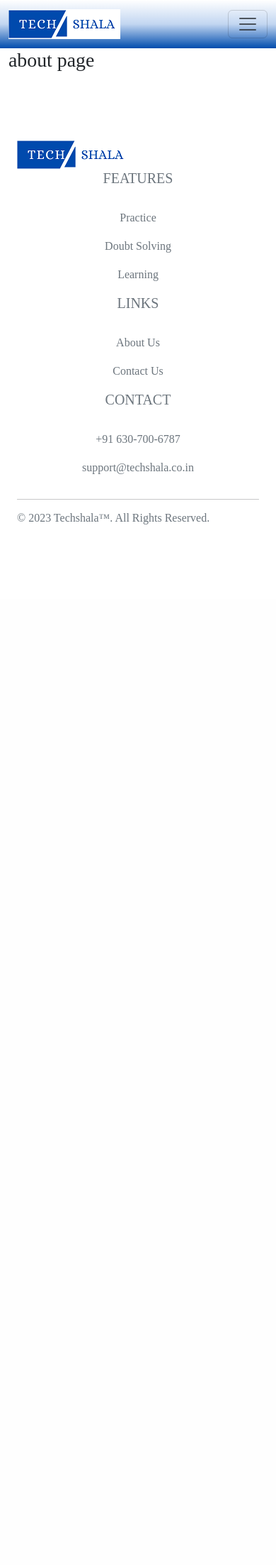
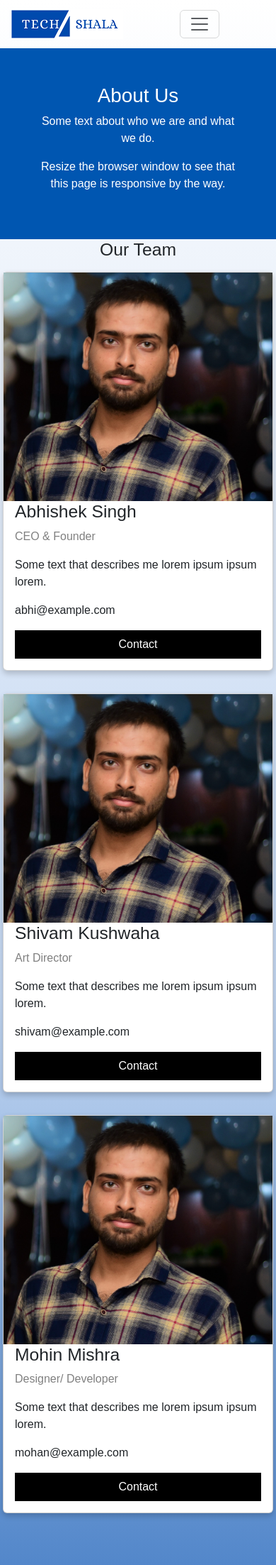
Before and after one commit to Mohini123github/TechShala, a CodeIgniter app: page /Tech-shala/Welcome/aboutus in a window 390 px wide. Shown: the top 2205 px of the page at 71% size. Before the commit the page ends 739 px from the top, so only its background shows below. Run offline with CodeIgniter, Linux system fonts and the light colour scheme.

Commit message:
About Page added

```diff
--- a/application/views/common/about.php
+++ b/application/views/common/about.php
@@ -1,3 +1,127 @@
+<!DOCTYPE html>
+<html>
+<head>
+<meta name="viewport" content="width=device-width, initial-scale=1">
+<style>
+body {
+  font-family: Arial, Helvetica, sans-serif;
+  margin: 0;
+}
+
+html {
+  box-sizing: border-box;
+}
+
+*, *:before, *:after {
+  box-sizing: inherit;
+}
+
+.column {
+  float: left;
+  width: 33.3%;
+  margin-bottom: 16px;
+  padding: 0 8px;
+}
+
+.card {
+  box-shadow: 0 4px 8px 0 rgba(0, 0, 0, 0.2);
+  margin: 8px;
+}
+
+.about-section {
+  padding: 50px;
+  text-align: center;
+  background-color: #0056b1;
+  color: white;
+}
+
+.container {
+  padding: 0 16px;
+}
+
+.container::after, .row::after {
+  content: "";
+  clear: both;
+  display: table;
+}
+
+.title {
+  color: grey;
+}
+
+.button {
+  border: none;
+  outline: 0;
+  display: inline-block;
+  padding: 8px;
+  color: white;
+  background-color: #000;
+  text-align: center;
+  cursor: pointer;
+  width: 100%;
+}
+
+.button:hover {
+  background-color: #0056b1;
+}
+
+@media screen and (max-width: 650px) {
+  .column {
+    width: 100%;
+    display: block;
+  }
+}
+</style>
+</head>
+<body>
+
+<div class="about-section">
+  <h1>About Us</h1>
+  <p>Some text about who we are and what we do.</p>
+  <p>Resize the browser window to see that this page is responsive by the way.</p>
 </div>
+
+<h2 style="text-align:center">Our Team</h2>
+<div class="row">
+  <div class="column">
+    <div class="card">
+      <img src="img/abhi.jpg" alt="Abhishek Singh" style="width:100%">
+      <div class="container">
+        <h2>Abhishek Singh</h2>
+        <p class="title">CEO & Founder</p>
+        <p>Some text that describes me lorem ipsum ipsum lorem.</p>
+        <p>abhi@example.com</p>
+        <p><button class="button">Contact</button></p>
+      </div>
+    </div>
+  </div>
+
+  <div class="column">
+    <div class="card">
+    <img src="img/abhi.jpg" alt="Shivam " style="width:100%">
+      <div class="container">
+        <h2>Shivam Kushwaha </h2>
+        <p class="title">Art Director</p>
+        <p>Some text that describes me lorem ipsum ipsum lorem.</p>
+        <p>shivam@example.com</p>
+        <p><button class="button">Contact</button></p>
+      </div>
+    </div>
+  </div>
+
+  <div class="column">
+    <div class="card">
+    <img src="img/abhi.jpg" alt="Mohan" style="width:100%">
+      <div class="container">
+        <h2>Mohin Mishra </h2>
+        <p class="title">Designer/ Developer </p>
+        <p>Some text that describes me lorem ipsum ipsum lorem.</p>
+        <p>mohan@example.com</p>
+        <p><button class="button">Contact</button></p>
+      </div>
+    </div>
+  </div>
 </div>
-<h1>about page</h1>
+
+</body>
+</html>
```
Also changed, not shown: assets/img/abhi.jpg (added).
